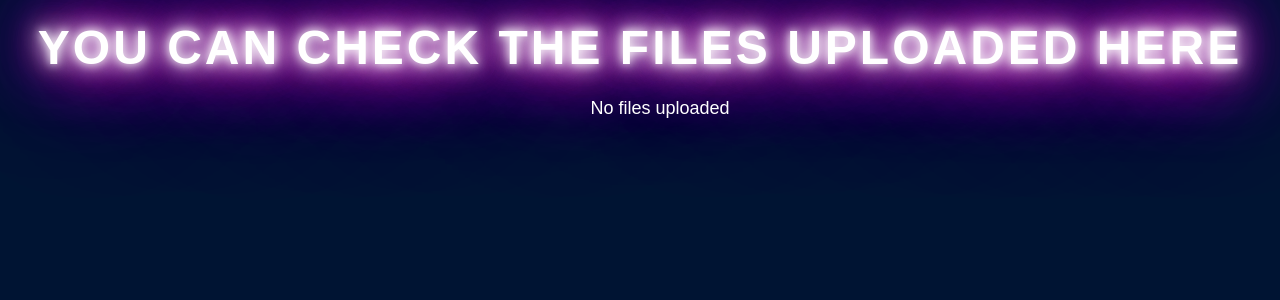
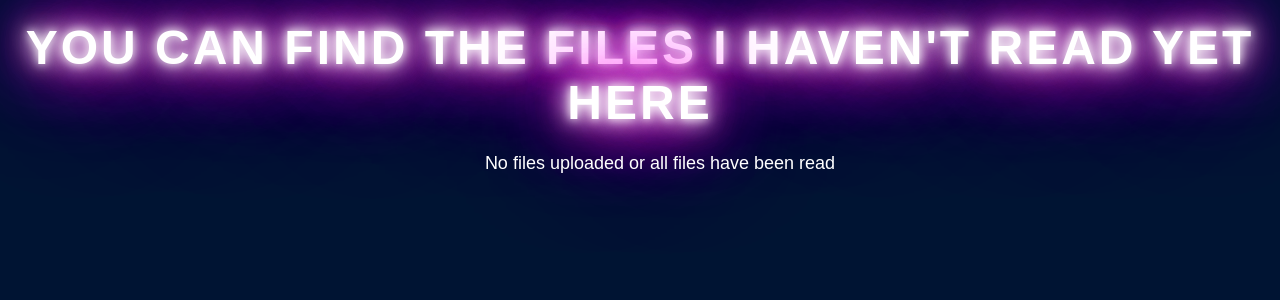
Before and after one commit to DaVinciCodeCTF/DaVinciCTF2023, a Flask app: page /list_files in a window 1280 px wide. Shown: the top 300 px of the page. Run offline with Flask 2, Linux system fonts and the light colour scheme.

Commit message:
Update list_files.html

```diff
--- a/web/noideachall/webapp/templates/list_files.html
+++ b/web/noideachall/webapp/templates/list_files.html
@@ -6,14 +6,14 @@
     <link rel= "stylesheet" type= "text/css" href= "{{ url_for('static',filename='styles/style.css') }}">
 </head>
 <body>
-    <h1>You can check the files uploaded here</h1>
+    <h1>You can find the files I haven't read yet here</h1>
 
     <ul>
 	{% for file in tree %}
         <li>{{ file|safe }}</li>
 	{% endfor %}
 	{% if sizeTree == 0 %}
-	<p>No files uploaded</p>
+	    <p>No files uploaded or all files have been read</p>
 	{% endif %}
     </ul>
 </body>
```
